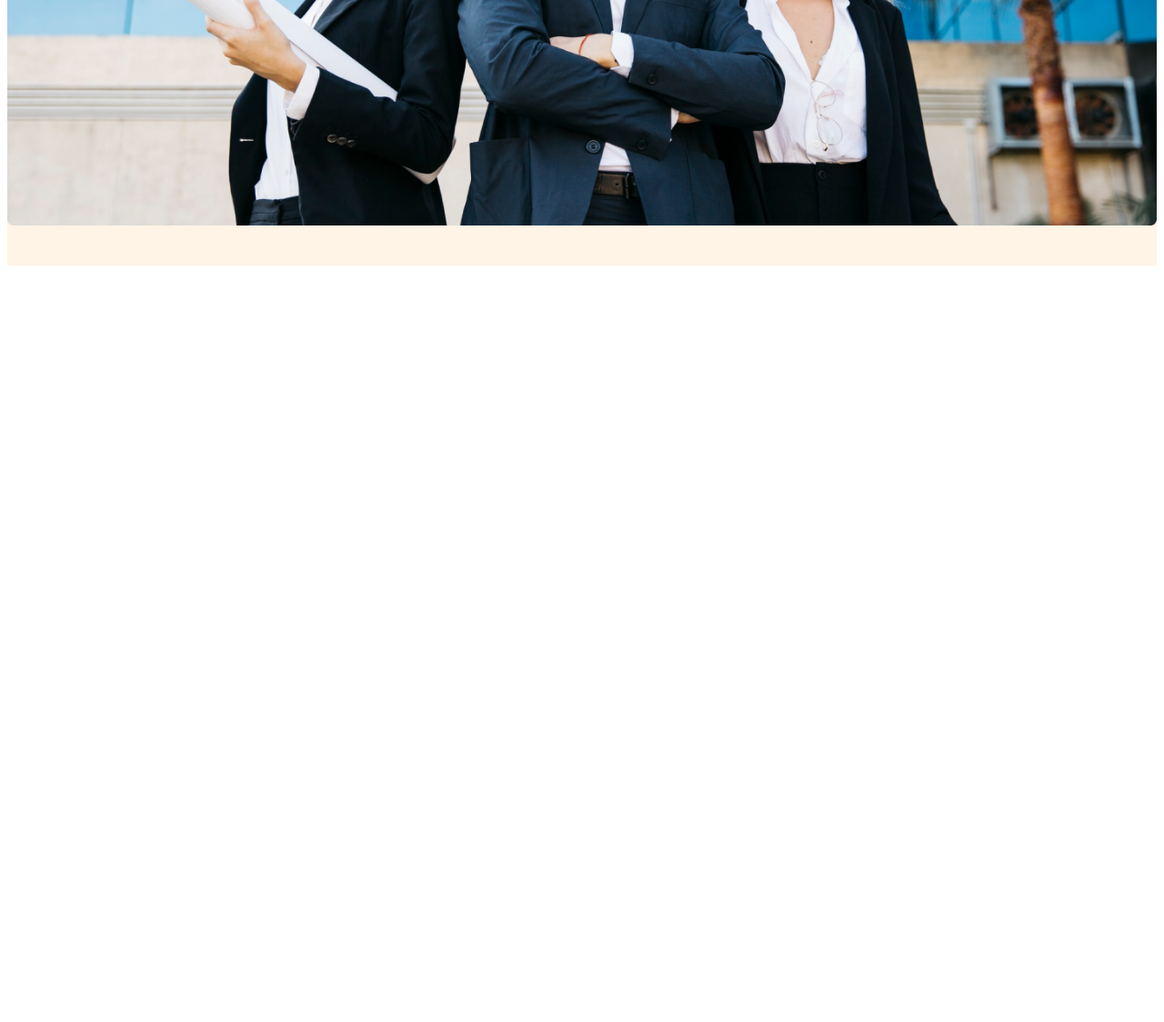
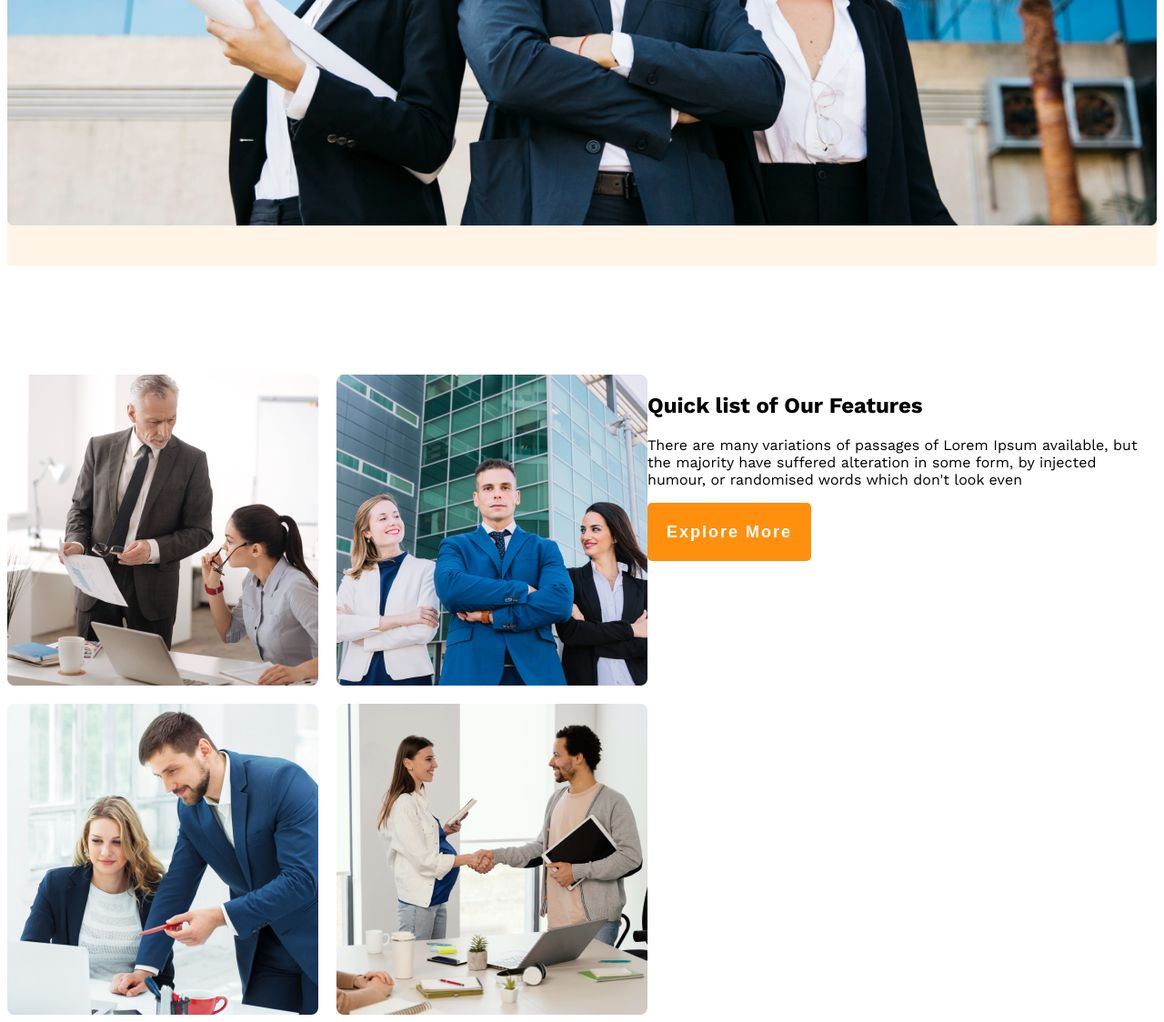
Before and after one commit to codewithtarikul/G3-Architect, a plain HTML site: page index.html in a window 1280 px wide. Shown: the part 927-2051 px from the top of the page at 91% size. Before the commit the page ends 1227 px from the top, so only its background shows below. Drawn offline with nearby package versions, Linux system fonts and the light colour scheme.

Commit message:
New style added

```diff
--- a/index.html
+++ b/index.html
@@ -14,7 +14,7 @@
                 <li class="nav-item"><a href="" class="nav-link">Home</a></li>
                 <li class="nav-item"><a href="" class="nav-link">Contact Us</a></li>
                 <li class="nav-item"><a href="" class="nav-link">About</a></li>
-                <li class="nav-item"><a href="" class="nav-link">Login</a></li>
+                <li class="nav-item last"><a href="" class="nav-link">Login</a></li>
             </ul>
         </nav>
         <div class="banner">
@@ -28,7 +28,21 @@
     </header>
 
     <main>
-
+        <section class="teams">
+            <div class="teams-image">
+                <img src="images/team1.png" alt="">
+                <img src="images/team2.png" alt="">
+                <img src="images/team3.png" alt="">
+                <img src="images/team4.png" alt="">
+            </div>
+            <div class="team-features">
+                <h2 class="feature-title">Quick list of Our Features</h2>
+                <p class="feature-description">There are many variations of passages of Lorem Ipsum available,
+                but the majority have suffered alteration in some form, by injected
+                humour, or randomised words which don't look even</p>
+                <button class="btn-primary">Explore More</button>
+            </div>
+        </section>
     </main>
     <footer>
 
--- a/style/style.css
+++ b/style/style.css
@@ -53,9 +53,10 @@
   align-items: center;
  }
 .nav-item{
-  margin-right: 30px;
+  margin-left: 60px;
   list-style: none;
 }
+
 
 .nav-link{
   text-decoration: none;
@@ -87,6 +88,19 @@
   width: 100%;
 }
 
+/* Team Section Styles */
+  .teams{
+    max-width: 1449px;
+    margin: 0 auto;
+    display: flex;
+    padding-top: 120px;
+
+  }
+  .teams-image{
+    display: grid;
+    grid-template-columns: repeat(2, 1fr);
+    gap: 20px;
+  }
 
 /* Responsive Media Query */
 
```
